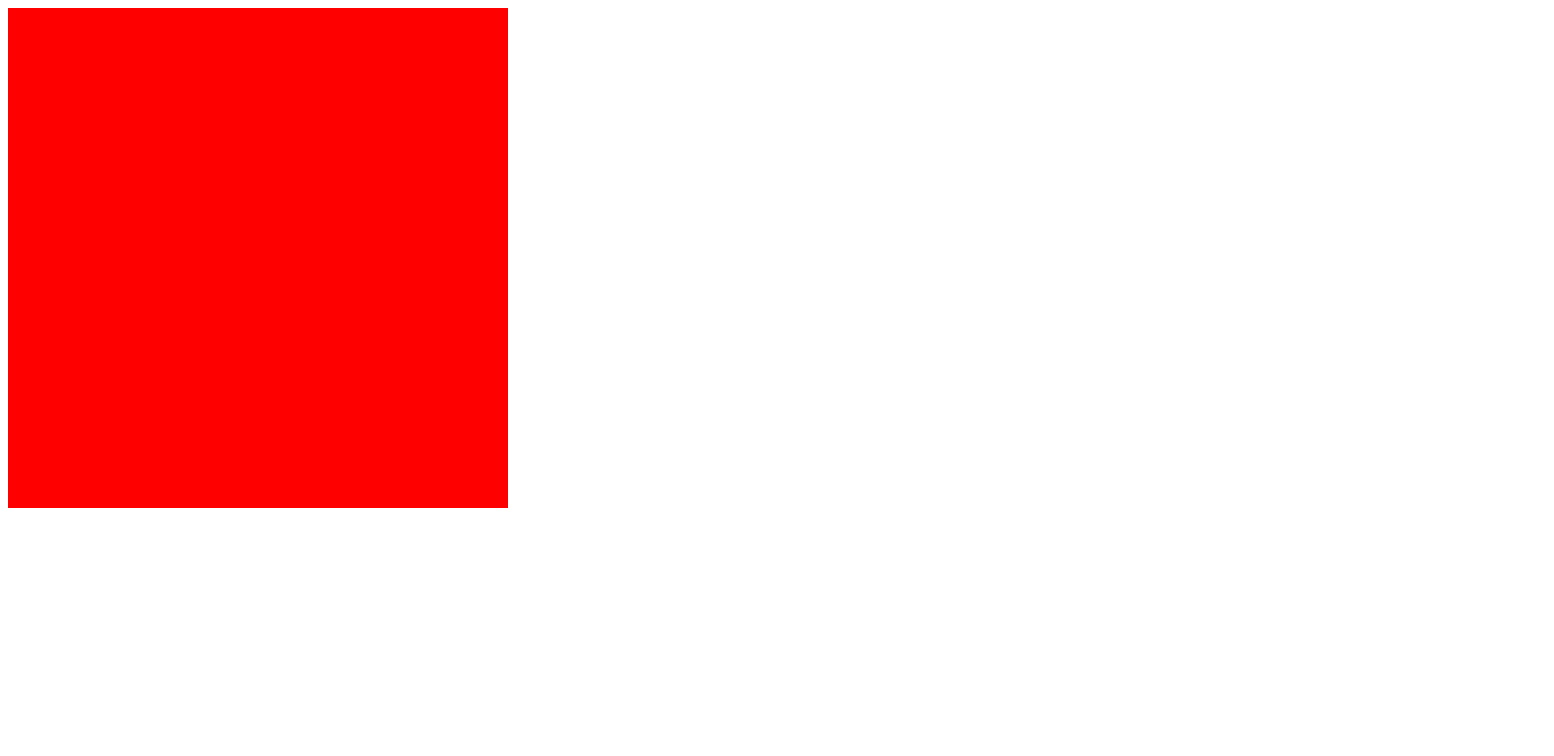
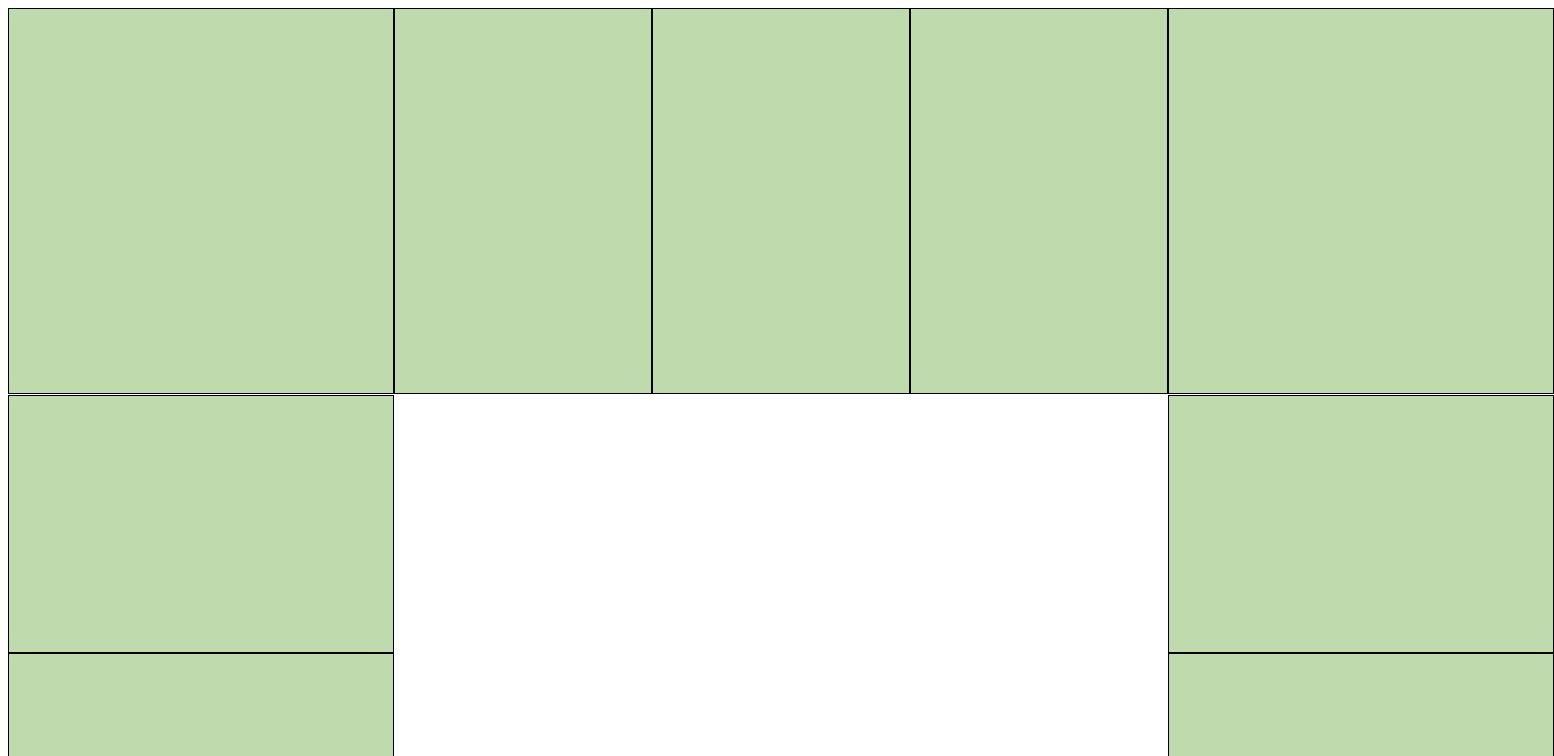
Before and after one commit to randujar711/live_mono_next, a Next.js app: page /Board in a window 1280 px wide. Shown: the top 756 px of the page, 1554 px wide, since content can reach past the window. Built offline with nearby package versions, Linux system fonts and the light colour scheme.

Commit message:
small-scale gameboard

```diff
--- a/pages/Board.js
+++ b/pages/Board.js
@@ -5,9 +5,38 @@
 
 function Board() {
 
+  const board = [
+    [2,2, "free"],[2,1, "chance"],[2,1, "B&D"],[2,1, "water"],[2,2, "go-jail"],
+    [1,2, "community"],[1,1, null],[1,1, null],[1,1, null],[1,2, "community"],
+    [1,2, "penn"],[1,1, null],[1,1, null],[1,1, null],[1,2, "short"],
+    [1,2, "electric"],[1,1, null],[1,1, null],[1,1, null],[1,2, "luxury"],
+    [2,2, "jail"],[2,1, "chance"],[2,1, "reading"],[2,1, "community"],[2,2, "go"]
+  ]
+
+  console.log( board[1][0])
+
   return (
+      // Carousel is just a sideways infinite scroll thingy
     <div className={boardstyle.board}>
-
+      {
+        board.map((tile) => {
+          return(
+            <div
+              className={boardstyle.tile}
+              style={{
+                background:(
+                  ((tile[0] == 1) && tile[1] == 1) ? "transparent" : "#bfdbae"),
+                height: (
+                  ((tile[0] == 1) ? "20vw" : "30vw")),
+                width: (
+                  ((tile[1] == 1) ? "20vw" : "30vw")),
+                border: ((tile[0] == 1 && tile[1] == 1) ? ("1px solid transparent") : ("1px solid black"))
+              }}
+            >
+            </div>
+          )
+        })
+      }
     </div>
   )
 }
--- a/styles/Board.module.css
+++ b/styles/Board.module.css
@@ -1,8 +1,10 @@
 .board {
   display: grid;
-  grid-template-columns: repeat(11,100px);
-  grid-template-rows: repeat(11,100px);
-  background-color: red;
-  height: 500px;
-  width: 500px;
+  grid-template-columns: 3fr 2fr 2fr 2fr 3fr;
+  grid-template-rows: 3fr 2fr 2fr 2fr 3fr;
+  box-sizing: border-box;
 }
+
+.tile:hover {
+  opacity: 80%;
+}
```
